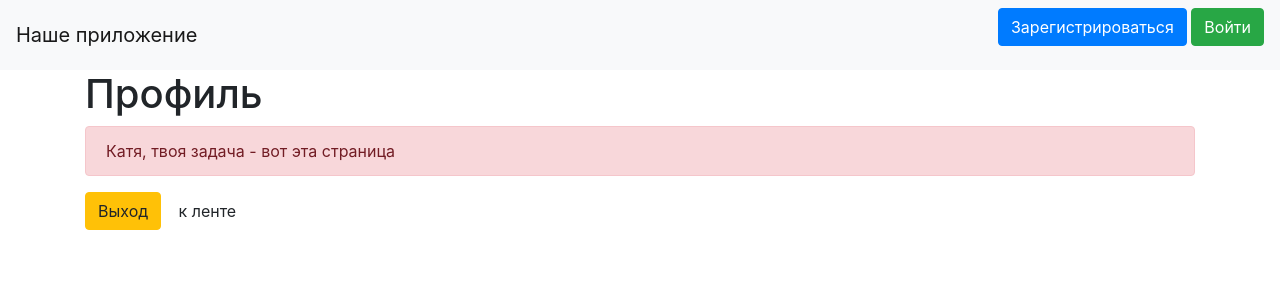
After one commit to Freedom715/Memenews, a Flask app: page /profile in a window 1280 px wide. The commit adds this page. Shown: the top 300 px of the page. Run offline with Flask 2, Linux system fonts and the light colour scheme; some libraries are stand-ins or nearby versions.

Commit message:
Add user profile

```diff
--- a/main.py
+++ b/main.py
@@ -64,6 +64,12 @@ def get_lesson():
     form = NewsForm()
     return render_template('register.html', title='Регистрация',
                            form=form)
+
+
+@app.route('/profile')
+def get_profile():
+    form = NewsForm()
+    return render_template('profile.html', title='Профиль', form=form)
 
 
 @app.route('/news', methods=['GET', 'POST'])
--- a/templates/base.html
+++ b/templates/base.html
@@ -14,7 +14,7 @@
     <nav class="navbar navbar-light bg-light">
         <a class="navbar-brand" href="/">Наше приложение</a>
         {% if current_user.is_authenticated %}
-    <a class="navbar-brand" href="/logout">{{ current_user.name }}</a>
+    <a class="navbar-brand" href="/profile">{{ current_user.name }}</a>
     {% else %}
         <p>
             <a class="btn btn-primary " href="/register">Зарегистрироваться</a>
--- /dev/null
+++ b/templates/profile.html
@@ -0,0 +1,8 @@
+{% extends "base.html" %}
+
+{% block content %}
+<h1>Профиль</h1>
+<div class="alert alert-danger" role="alert"> Катя, твоя задача - вот эта страница </div>
+<a href="/logout" class="btn btn-warning">Выход</a>
+<a href="/" class="btn btn-alert">к ленте</a>
+{% endblock %}
```
